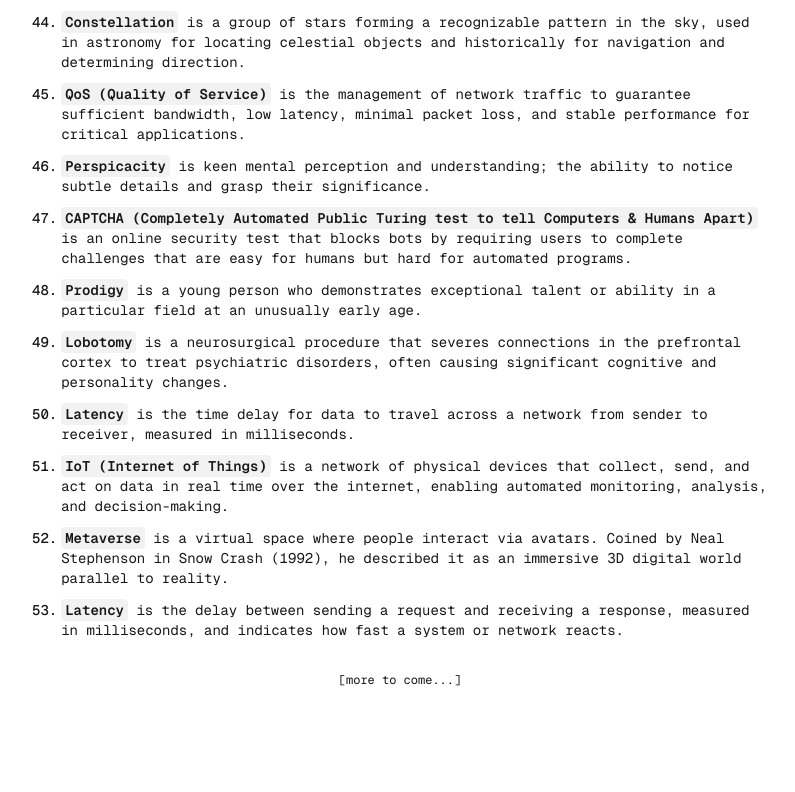
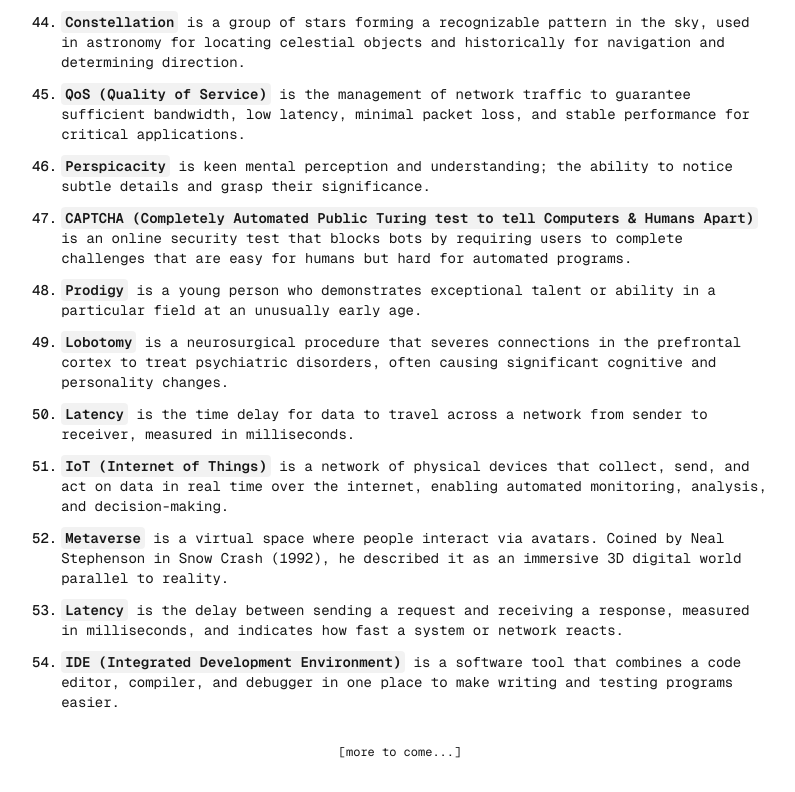
Before and after one commit to BrahimBoussada/mind-log, a Next.js app: page / in a window 1280 px wide. Shown: the part 2587-3379 px from the top of the page, without its empty margins (240-1035 px from the left). Before the commit the page ends 3307 px from the top, so only its background shows below. Built offline with nearby package versions, Linux system fonts and the light colour scheme.

Commit message:
log:13-09-2025

```diff
--- a/src/app/page.tsx
+++ b/src/app/page.tsx
@@ -501,6 +501,15 @@ export default function Home() {
             fast a system or network reacts.
           </Text>
         </Note>
+
+        <Note>
+          <N>54. </N>
+          <Text>
+            <Key>IDE (Integrated Development Environment)</Key> is a software
+            tool that combines a code editor, compiler, and debugger in one
+            place to make writing and testing programs easier.
+          </Text>
+        </Note>
       </NoteWrapper>
 
       <span className="font-mono text-xs text-center my-8">
```
